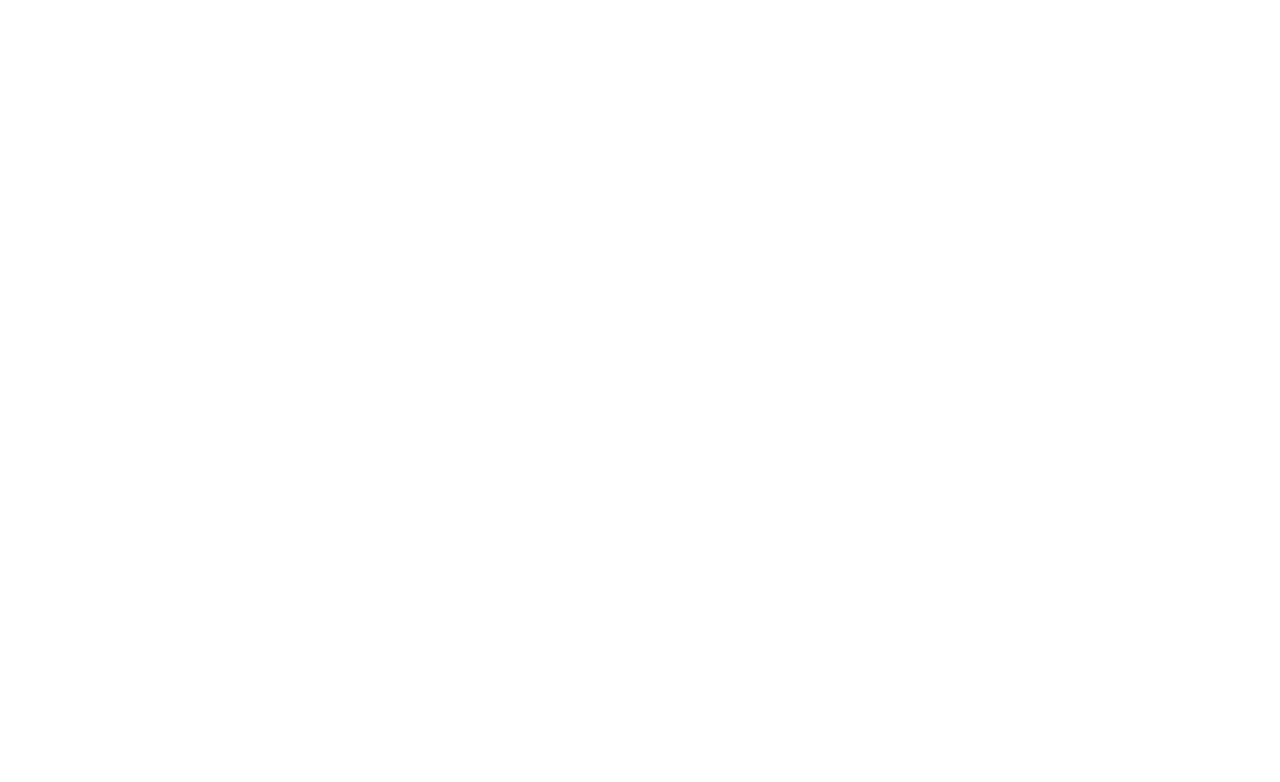
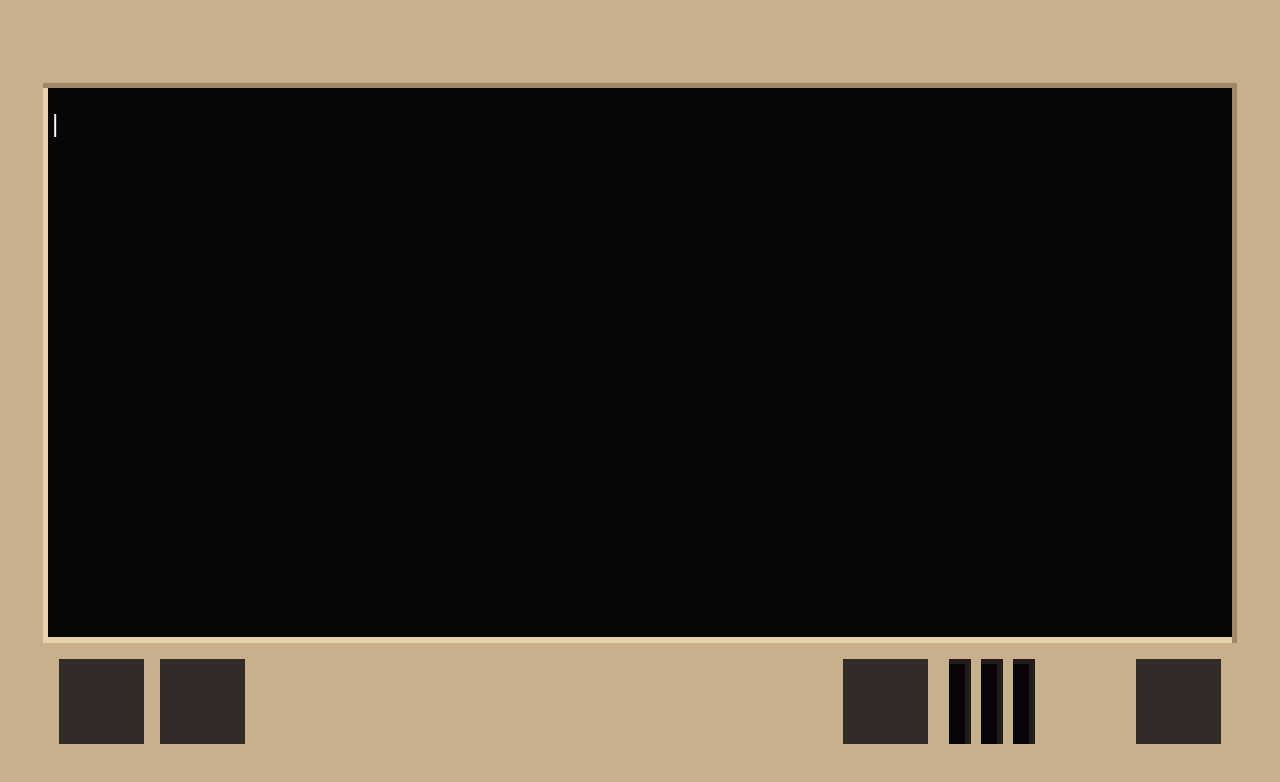
Before and after one commit to endgrant/endgrant, a plain HTML site: page index.html in a window 1280 px wide. Drawn offline with Linux system fonts and the light colour scheme.

Commit message:
Main window and basic typing

```diff
--- a/index.html
+++ b/index.html
@@ -1,13 +1,102 @@
 <!DOCTYPE html>
 <html lang="en">
+<head>
+    <meta charset="UTF-8">
+    <meta name="viewport" content="width=device-width, initial-scale=1.0">
+    <title>Grant System</title>
+    <style>
+        :root {
+            /* Sprite border constants */
+            --border-width: 240;
+            --border-height: 135;
+            --padding-top: 9;
+            --padding-left: 9;
+            --padding-right: 9;
+            --padding-bottom: 23;
+        }
+        pre {
+            /* Terminal content constants */
+            font-family: 'Courier New', monospace; /* Monospace font */
+            color: #ffffff; /* White text */
+            overflow-x: auto; /* Allow horizontal scrolling if content overflows */
+        }
+        pre::after {
+            /* Cursor blink animation */
+            content: '|';
+            animation: blink 1s step-end infinite;
+        }
+        @keyframes blink {
+            50% {
+                opacity: 0;
+            }
+        }
 
-<head>
-    <title>Portfolio</title>
-    <meta name="viewport" charset="utf-8" content="width=device-width, initial-scale=1">
+        body {
+            margin: 0;
+            display: flex;              /* Center content vertically and horizontally */
+            justify-content: center;
+            align-items: center;
+            background: #c7b08b;      /* Fallback background color */
+            height: 100vh;              /* Ensure the body takes full viewport height */
+        }
+
+        .border-wrapper {
+            position: relative;
+            width: 100vw;                                                           /* Set width to viewport width */
+            height: calc(100vw * (var(--border-height) / var(--border-width)));     /* Constrain height to aspect ratio */
+            max-height: 100vh;                                                      /* Set height to viewport height */
+            max-width: calc(100vh * (var(--border-width) / var(--border-height)));  /* Constrain width to aspect ratio */
+            background: url('assets/border.png') no-repeat center;
+            background-size: contain;                                               /* Ensure full border is visible */
+            image-rendering: pixelated;                                             /* Nearest neighbor sampling */
+        }
+
+        .content {
+            position: absolute;                                                 /* Position content inside the border */
+            top: calc((var(--padding-top) / var(--border-height)) * 100%);      /* Top padding as percentage of border height */
+            left: calc((var(--padding-left) / var(--border-width)) * 100%);     /* Left padding as percentage of border width */
+            right: calc((var(--padding-right) / var(--border-width)) * 100%);   /* Right padding as percentage of border width */
+            bottom: calc((var(--padding-bottom) / var(--border-height)) * 100%);/* Bottom padding as percentage of border height */
+
+            font-size: clamp(14px, 2vw, 24px);  /* Font size will scale between 14px and 24px, based on content width */
+            color: white;
+        }
+
+        /* Hide the textarea but keep it functional */
+        #userInput {
+            position: absolute;
+            width: 1px; /* Small width so it's invisible */
+            height: 1px; /* Small height so it's invisible */
+            opacity: 0; /* Make it invisible */
+            pointer-events: none; /* Prevent interaction with the textarea */
+        }
+    </style>
 </head>
+<body>
+    <div class="border-wrapper">
+        <div class="content">
+            <textarea id="userInput" autofocus></textarea>
+            <pre id="output"></pre>
 
-<body>
+            <script>
+                const userInput = document.getElementById('userInput');
+                const output = document.getElementById('output');
 
+                // Event listener to capture user input and update output
+                userInput.addEventListener('input', function() {
+                    // Update the output element with the user's input
+                    output.textContent = userInput.value;
+                });
+
+                // Ensure the textarea is focused on page load
+                userInput.focus();
+
+                // Re-focus the textarea if it loses focus
+                userInput.addEventListener('blur', function() {
+                    userInput.focus();
+                });
+            </script>
+        </div>
+    </div>
 </body>
-
 </html>
```
Also changed, not shown: assets/border.png (added), assets/border/bottom-left.png (added), assets/border/bottom-right.png (added), assets/border/bottom.png (added), assets/border/left.png (added), assets/border/right.png (added), assets/border/top-left.png (added), assets/border/top-right.png (added), assets/border/top.png (added).
